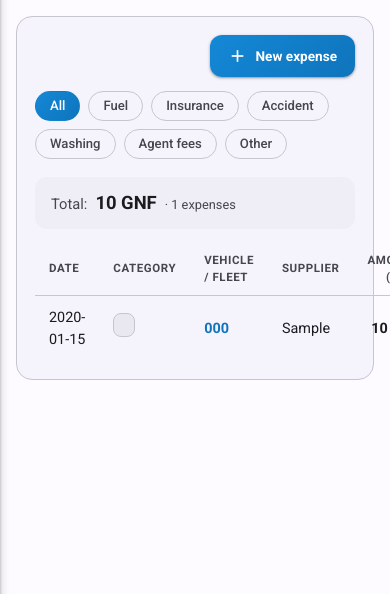
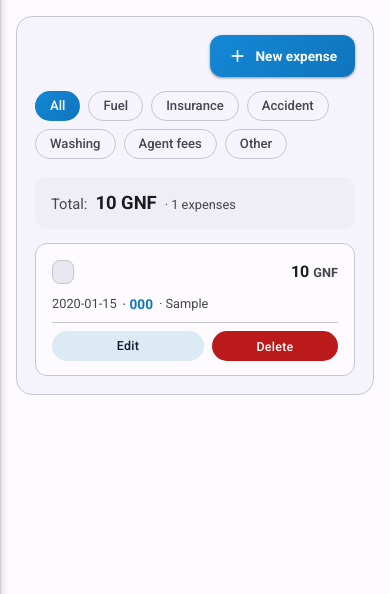
Before and after one commit to DialloOumar/zone_web, a Flask app: page /expenses in a window 390 px wide. Shown: the part 56-650 px from the top of the page. Run offline with Flask 3, Linux system fonts and the light colour scheme; a user stored in the database is signed in; tables that the repository leaves empty hold one stand-in row (values such as "Sample post"); some libraries are stand-ins or nearby versions.

Commit message:
Mobile: scrollable/condensed tables + card view for expenses
- Vehicles and Operators lists: wrap the table for horizontal scroll
  and hide secondary columns on phones (keep code/name, category,
  status, actions).
- Expenses: batmex-style responsive view — table on desktop, one card
  per expense on mobile (category + amount, date/target, edit/delete),
  via a reusable .list-cards / .list-card pattern.
- card-header and expense-total wrap so nothing forces page width.

```diff
--- a/static/css/style.css
+++ b/static/css/style.css
@@ -398,6 +398,7 @@ a:hover { text-decoration: underline; }
     justify-content: space-between;
     gap: 12px;
     margin-bottom: 18px;
+    flex-wrap: wrap;
 }
 .card-header h2 { font-size: 1.15rem; font-weight: 600; }
 /* When the page title already shows in the top bar, the card header keeps only
@@ -742,7 +743,7 @@ a:hover { text-decoration: underline; }
 
 /* ── Expense total summary ── */
 .expense-total {
-    display: flex; align-items: baseline; gap: 8px;
+    display: flex; align-items: baseline; gap: 8px; flex-wrap: wrap;
     padding: 12px 16px; margin-bottom: 14px;
     background: var(--md-surface-container); border-radius: var(--shape-md);
     font-size: 0.92rem; color: var(--md-on-surface-variant);
@@ -830,6 +831,35 @@ a:hover { text-decoration: underline; }
 
 /* Horizontal scroll for wide tables instead of breaking the mobile layout. */
 .table-wrap { overflow-x: auto; -webkit-overflow-scrolling: touch; }
+
+/* Table-on-desktop / cards-on-mobile (batmex pattern). The list-cards block is
+   hidden on desktop; on phones the table hides and the cards show instead. */
+.list-cards { display: none; }
+.list-card {
+    background: var(--md-surface);
+    border: 1px solid var(--md-outline-variant);
+    border-radius: var(--shape-md);
+    padding: 14px 16px;
+    display: flex;
+    flex-direction: column;
+    gap: 8px;
+}
+.list-card__top { display: flex; align-items: center; justify-content: space-between; gap: 10px; }
+.list-card__amount { font-weight: 700; font-variant-numeric: tabular-nums; white-space: nowrap; }
+.list-card__meta { display: flex; flex-wrap: wrap; align-items: center; gap: 6px; font-size: 0.85rem; }
+.list-card__actions {
+    display: flex;
+    gap: 8px;
+    padding-top: 8px;
+    border-top: 1px solid var(--md-outline-variant);
+}
+.list-card__actions > a, .list-card__actions > form { flex: 1; }
+.list-card__actions .btn { width: 100%; justify-content: center; }
+
+@media (max-width: 768px) {
+    .table-desktop { display: none; }
+    .list-cards { display: flex; flex-direction: column; gap: 10px; }
+}
 
 @media (max-width: 768px) {
     .filter-field { flex-basis: 100%; max-width: none; }
--- a/templates/expenses.html
+++ b/templates/expenses.html
@@ -25,6 +25,8 @@
         {{ t['expense.total'] }}<strong>{{ '{:,}'.format(total) }} GNF</strong>
         <span class="muted small">· {{ expenses|length }} {{ t['expense.count'] }}</span>
     </div>
+    {# Desktop: full table #}
+    <div class="table-desktop">
     <table class="data-table">
         <thead>
             <tr>
@@ -49,7 +51,7 @@
                     {% endif %}
                 </td>
                 <td>{{ e.supplier or '—' }}</td>
-                <td style="text-align:right; font-weight:600; white-space:nowrap;">{{ '{:,}'.format(e.amount) }} GNF</td>
+                <td style="text-align:right; font-weight:600; white-space:nowrap;">{{ '{:,}'.format(e.amount) }} {{ currency }}</td>
                 <td class="row-actions">
                     {% if has_perm('expense.edit') %}
                     <a href="{{ url_for('expenses.edit', xid=e.id) }}" class="btn btn--sm btn--tonal"
@@ -66,6 +68,42 @@
             {% endfor %}
         </tbody>
     </table>
+    </div>
+
+    {# Mobile: one card per expense #}
+    <div class="list-cards">
+        {% for e in expenses %}
+        <div class="list-card">
+            <div class="list-card__top">
+                <span class="chip">{{ t['expense.cat.' + e.category] }}</span>
+                <span class="list-card__amount">{{ '{:,}'.format(e.amount) }} <span class="muted small">{{ currency }}</span></span>
+            </div>
+            <div class="list-card__meta">
+                <span class="muted small">{{ e.date }}</span>
+                {% if e.vehicle_id %}
+                <span>· <a href="{{ url_for('vehicles.detail', vid=e.vehicle_id) }}"><strong>{{ e.vehicle.code }}</strong></a></span>
+                {% else %}
+                <span class="muted small">· {{ e.fleet.name }}</span>
+                {% endif %}
+                {% if e.supplier %}<span class="muted small">· {{ e.supplier }}</span>{% endif %}
+            </div>
+            {% if has_perm('expense.edit') or has_perm('expense.delete') %}
+            <div class="list-card__actions">
+                {% if has_perm('expense.edit') %}
+                <a href="{{ url_for('expenses.edit', xid=e.id) }}" class="btn btn--sm btn--tonal"
+                   data-modal-url="{{ url_for('expenses.edit', xid=e.id) }}" data-modal-title="{{ t['expense.edit'] }}">{{ t['btn.edit'] }}</a>
+                {% endif %}
+                {% if has_perm('expense.delete') %}
+                <form method="post" action="{{ url_for('expenses.delete', xid=e.id) }}"
+                      data-confirm="{{ t['expense.delete_confirm'] }}" data-confirm-title="{{ t['confirm.delete_title'] }}" data-confirm-ok="{{ t['btn.delete'] }}" data-confirm-danger style="flex:1;">
+                    <button type="submit" class="btn btn--sm btn--danger" style="width:100%;">{{ t['btn.delete'] }}</button>
+                </form>
+                {% endif %}
+            </div>
+            {% endif %}
+        </div>
+        {% endfor %}
+    </div>
     {% else %}
     <div class="empty-state">
         <span class="material-symbols-outlined">payments</span>
```
Also changed, not shown: templates/operators.html (+8 -6 lines), templates/vehicles.html (+8 -6 lines).
